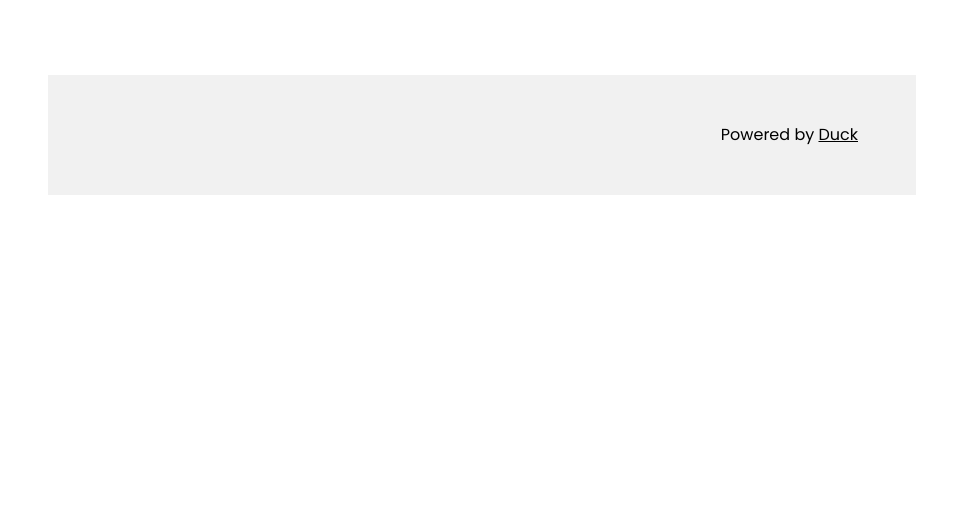
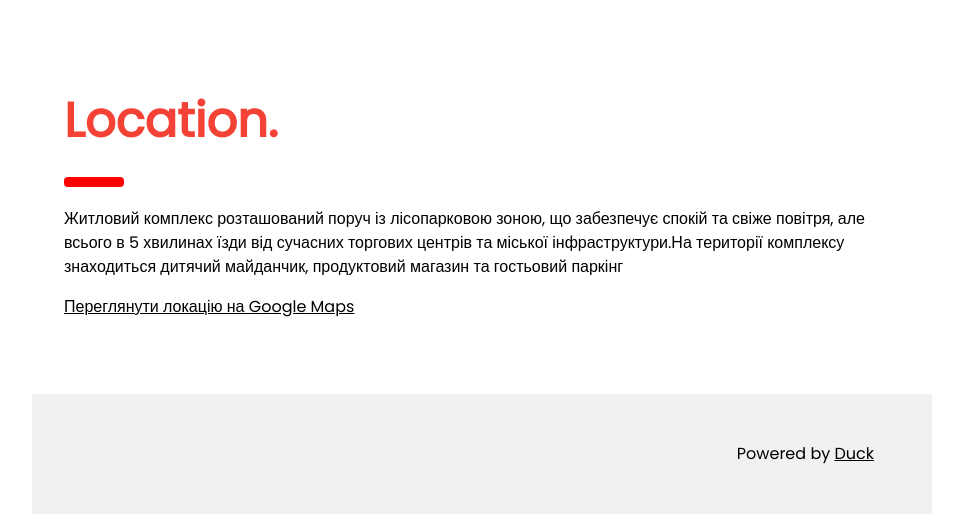
Before and after one commit to YuriiKachur/primerose, a Flask app: page / in a window 1280 px wide. Shown: the part 5366-5880 px from the top of the page, without its empty margins (308-1271 px from the left). Before the commit the page ends 5561 px from the top, so only its background shows below. Run offline with Flask 3, Linux system fonts and the light colour scheme.

Commit message:
Update index.html

```diff
--- a/templates/index.html
+++ b/templates/index.html
@@ -211,7 +211,16 @@
         <img src="https://img.icons8.com/ios-filled/24/000000/instagram-new.png" alt="Instagram Icon" /> Visit Instagram Profile
     </a>
 </div>
-
+ <!-- Location -->
+  <div class="w3-container" id="location" style="margin-top:75px">
+    <h1 class="w3-xxxlarge w3-text-red"><b>Location.</b></h1>
+    <hr style="width:50px;border:5px solid red" class="w3-round">
+    <p>Житловий комплекс розташований поруч із лісопарковою зоною, що забезпечує спокій та свіже повітря, але всього в 5 хвилинах їзди від сучасних торгових центрів та міської інфраструктури.На території комплексу знаходиться дитячий майданчик, продуктовий магазин та гостьовий паркінг</p>
+    <a href="https://maps.app.goo.gl/TkSrh5TRt5vSPF2J7" target="_blank">Переглянути локацію на Google Maps</a>
+    </form>
+  </div>
+<!-- End page content -->
+</div>
 
 <!-- W3.CSS Container -->
 <div class="w3-light-grey w3-container w3-padding-32" style="margin-top:75px;padding-right:58px"><p class="w3-right">Powered by <a href="https://www.w3schools.com/w3css/default.asp" title="Duck" target="_blank" class="w3-hover-opacity">Duck</a></p></div>
```
